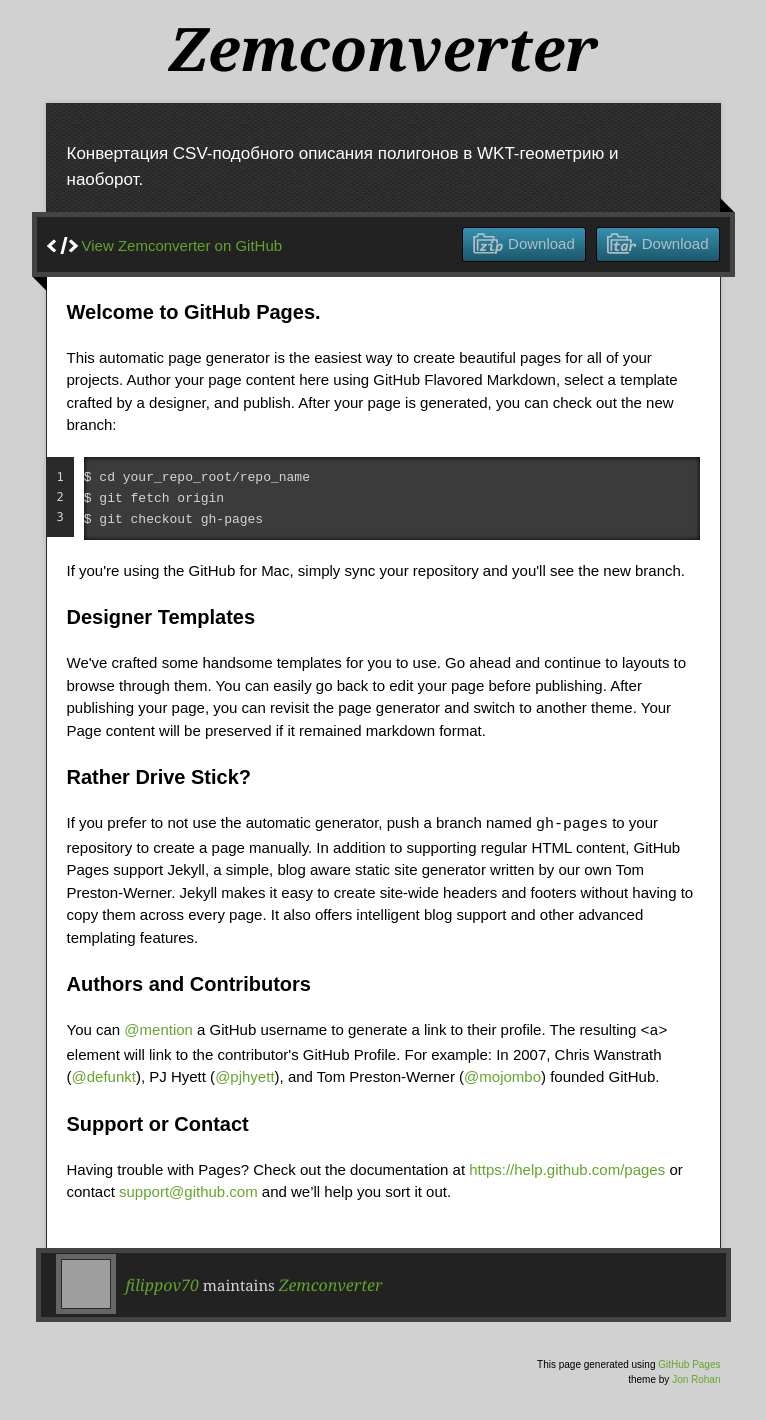
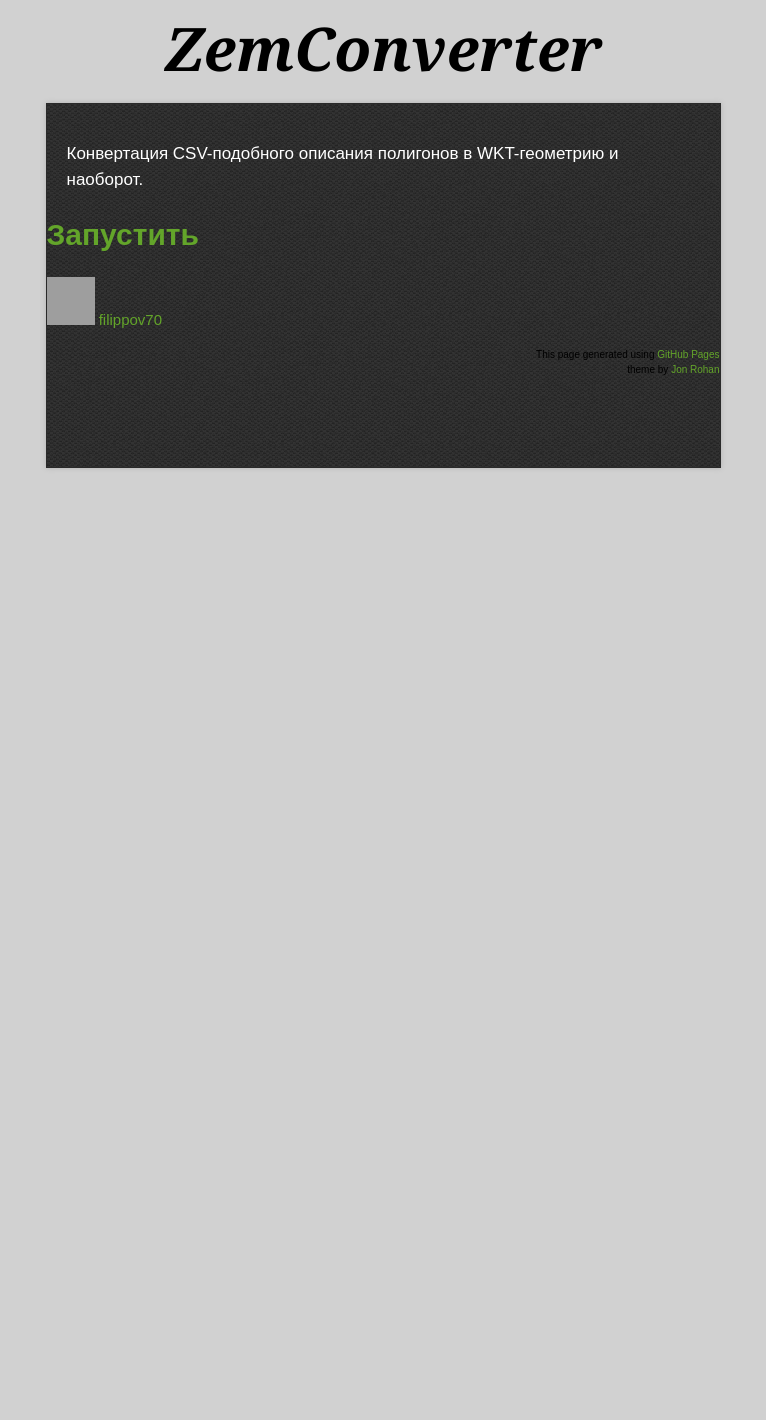
Before and after one commit to filippov70/zemConverter, a plain HTML site: page index.html in a window 1280 px wide. Shown: the part 27-1447 px from the top of the page, without its empty margins (257-1023 px from the left). After the commit the page ends 800 px from the top, so only its background shows below. Drawn offline with nearby package versions, Linux system fonts and the light colour scheme; grey boxes are pictures that could not be loaded.

Commit message:
добавл рабочий код

```diff
--- a/index.html
+++ b/index.html
@@ -19,74 +19,20 @@
 </head>
 
 <body>
-
   <div class="wrapper">
     <header>
-      <h1 class="title">Zemconverter</h1>
+      <h1 class="title">ZemConverter</h1>
     </header>
     <div id="container">
       <p class="tagline">Конвертация CSV-подобного описания полигонов в WKT-геометрию и наоборот.</p>
-      <div id="main" role="main">
-        <div class="download-bar">
-        <div class="inner">
-          <a href="https://github.com/filippov70/zemConverter/tarball/master" class="download-button tar"><span>Download</span></a>
-          <a href="https://github.com/filippov70/zemConverter/zipball/master" class="download-button zip"><span>Download</span></a>
-          <a href="https://github.com/filippov70/zemConverter" class="code">View Zemconverter on GitHub</a>
-        </div>
-        <span class="blc"></span><span class="trc"></span>
-        </div>
-        <article class="markdown-body">
-          <h3>
-<a id="welcome-to-github-pages" class="anchor" href="#welcome-to-github-pages" aria-hidden="true"><span class="octicon octicon-link"></span></a>Welcome to GitHub Pages.</h3>
+      <h1><a href="http://filippov70.github.io/zemConverter/converter.html">Запустить</a></h1>
+      <p><a href="https://github.com/filippov70" class="avatar"><img src="https://avatars0.githubusercontent.com/u/1678838?v=3&amp;s=60" width="48" height="48"></a> <a href="https://github.com/filippov70">filippov70</a>
+      </p>
 
-<p>This automatic page generator is the easiest way to create beautiful pages for all of your projects. Author your page content here using GitHub Flavored Markdown, select a template crafted by a designer, and publish. After your page is generated, you can check out the new branch:</p>
-
-<pre><code>$ cd your_repo_root/repo_name
-$ git fetch origin
-$ git checkout gh-pages
-</code></pre>
-
-<p>If you're using the GitHub for Mac, simply sync your repository and you'll see the new branch.</p>
-
-<h3>
-<a id="designer-templates" class="anchor" href="#designer-templates" aria-hidden="true"><span class="octicon octicon-link"></span></a>Designer Templates</h3>
-
-<p>We've crafted some handsome templates for you to use. Go ahead and continue to layouts to browse through them. You can easily go back to edit your page before publishing. After publishing your page, you can revisit the page generator and switch to another theme. Your Page content will be preserved if it remained markdown format.</p>
-
-<h3>
-<a id="rather-drive-stick" class="anchor" href="#rather-drive-stick" aria-hidden="true"><span class="octicon octicon-link"></span></a>Rather Drive Stick?</h3>
-
-<p>If you prefer to not use the automatic generator, push a branch named <code>gh-pages</code> to your repository to create a page manually. In addition to supporting regular HTML content, GitHub Pages support Jekyll, a simple, blog aware static site generator written by our own Tom Preston-Werner. Jekyll makes it easy to create site-wide headers and footers without having to copy them across every page. It also offers intelligent blog support and other advanced templating features.</p>
-
-<h3>
-<a id="authors-and-contributors" class="anchor" href="#authors-and-contributors" aria-hidden="true"><span class="octicon octicon-link"></span></a>Authors and Contributors</h3>
-
-<p>You can <a href="https://github.com/blog/821" class="user-mention">@mention</a> a GitHub username to generate a link to their profile. The resulting <code>&lt;a&gt;</code> element will link to the contributor's GitHub Profile. For example: In 2007, Chris Wanstrath (<a href="https://github.com/defunkt" class="user-mention">@defunkt</a>), PJ Hyett (<a href="https://github.com/pjhyett" class="user-mention">@pjhyett</a>), and Tom Preston-Werner (<a href="https://github.com/mojombo" class="user-mention">@mojombo</a>) founded GitHub.</p>
-
-<h3>
-<a id="support-or-contact" class="anchor" href="#support-or-contact" aria-hidden="true"><span class="octicon octicon-link"></span></a>Support or Contact</h3>
-
-<p>Having trouble with Pages? Check out the documentation at <a href="https://help.github.com/pages">https://help.github.com/pages</a> or contact <a href="mailto:support@github.com">support@github.com</a> and we’ll help you sort it out.</p>
-        </article>
-      </div>
-    </div>
     <footer>
-      <div class="owner">
-      <p><a href="https://github.com/filippov70" class="avatar"><img src="https://avatars0.githubusercontent.com/u/1678838?v=3&amp;s=60" width="48" height="48"></a> <a href="https://github.com/filippov70">filippov70</a> maintains <a href="https://github.com/filippov70/zemConverter">Zemconverter</a></p>
-
-
-      </div>
       <div class="creds">
         <small>This page generated using <a href="https://pages.github.com/">GitHub Pages</a><br>theme by <a href="https://twitter.com/jonrohan/">Jon Rohan</a></small>
       </div>
     </footer>
-  </div>
-  <div class="current-section">
-    <a href="#top">Scroll to top</a>
-    <a href="https://github.com/filippov70/zemConverter/tarball/master" class="tar">tar</a><a href="https://github.com/filippov70/zemConverter/zipball/master" class="zip">zip</a><a href="" class="code">source code</a>
-    <p class="name"></p>
-  </div>
-
-
 </body>
 </html>
```
